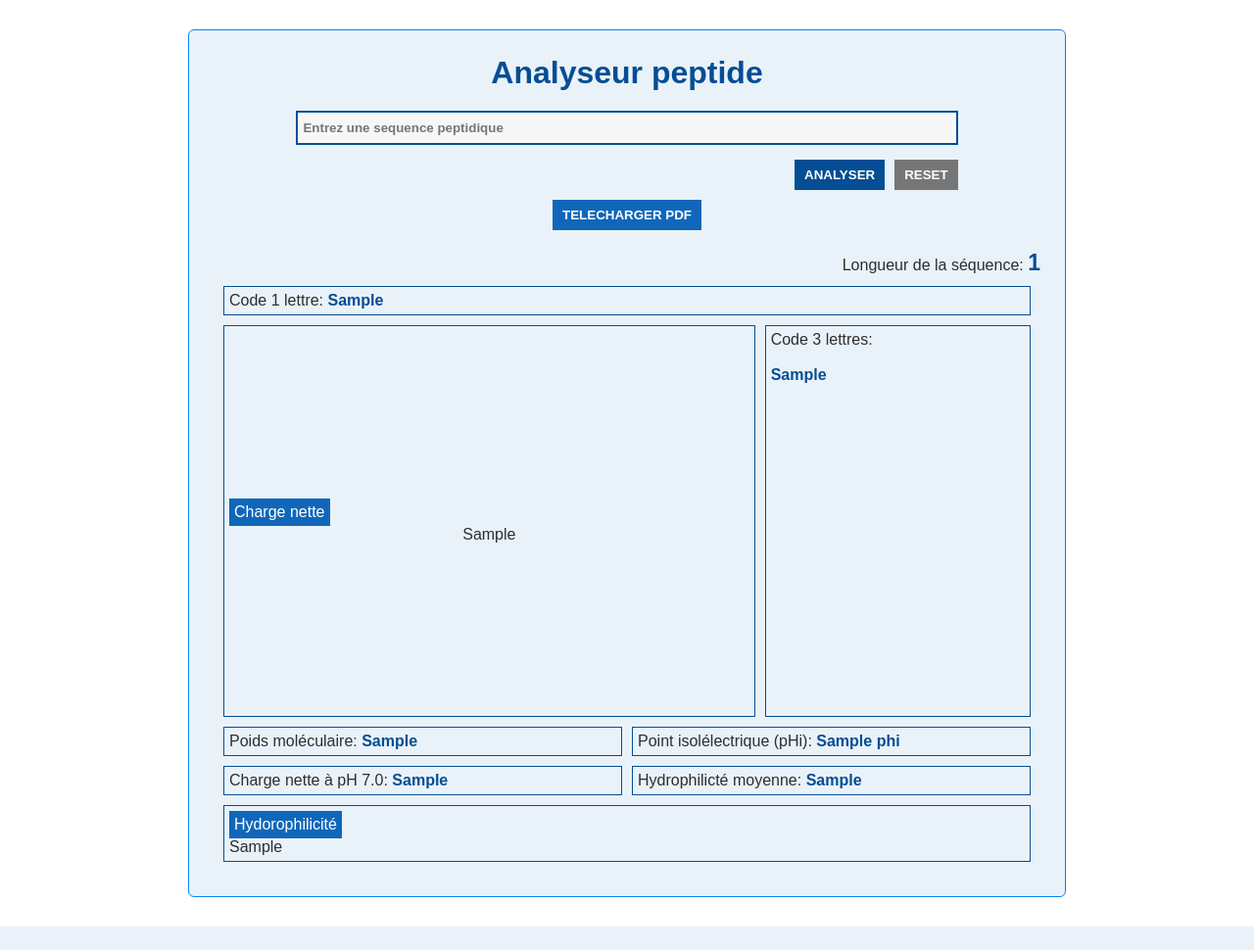
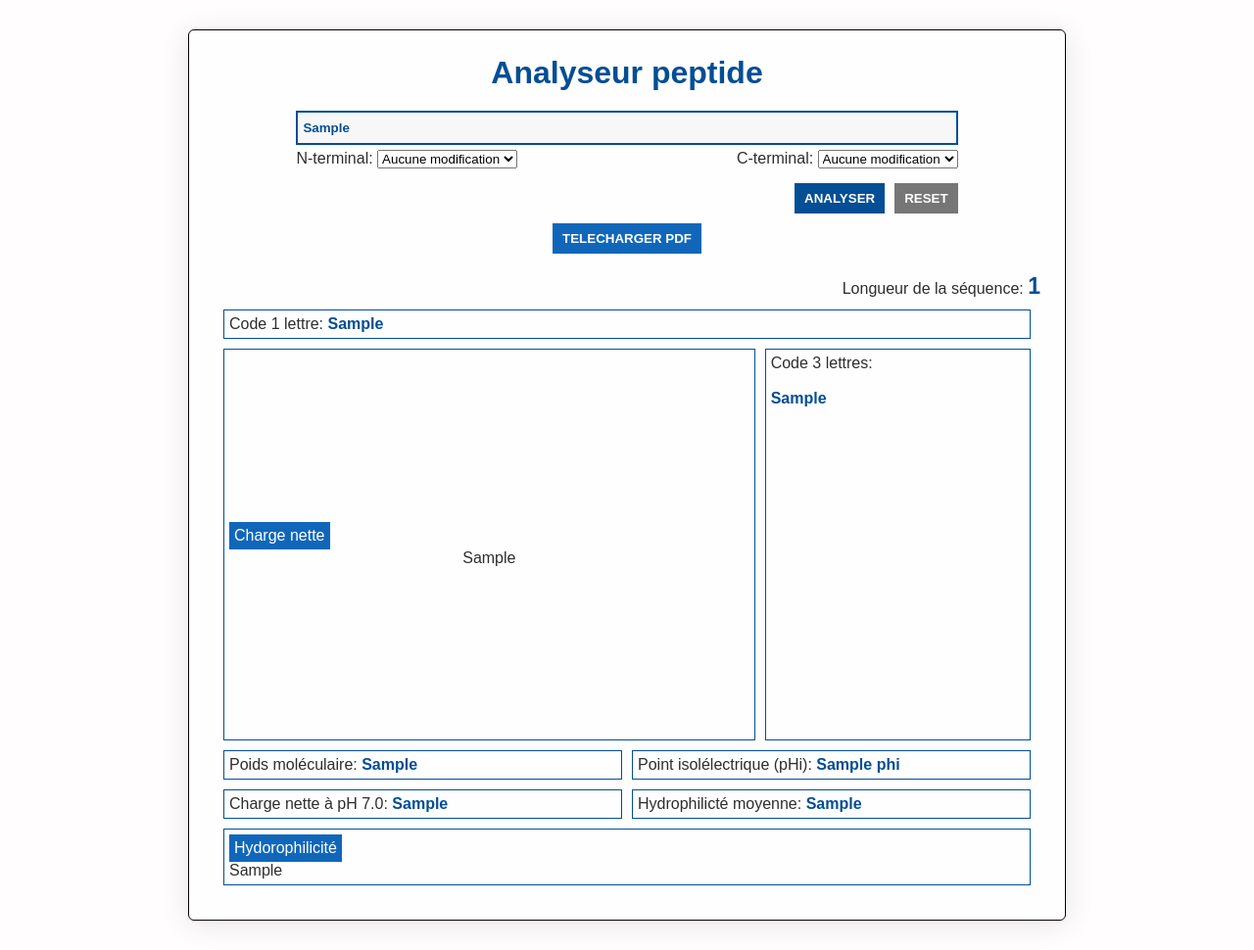
Before and after one commit to Yacine-space/analyseur_peptide, a Flask app: template templates/index.html in a window 1280 px wide. Shown: the whole page at 98% size. Before the commit the page ends 946 px from the top, so only its background shows below. Run offline with Flask 3, Linux system fonts and the light colour scheme; the template is opened without the code that fills it: most values are stand-ins (such as "Sample title", 1, 10 or a date in 2020).

Commit message:
ajout de fonctionalité modification N et C terminal

```diff
--- a/app.py
+++ b/app.py
@@ -33,23 +33,23 @@ extremites = {
     "C_terminale": {"pKa": 2.0, "type": "acide"}
 }
 
-def ph(seq_peptide, proprietes_aa):
+def ph(seq_peptide, proprietes_aa, N_terminal, C_terminal):
     ph = -1
     d={}
 
     while ph<=13:
         ph+=1
         for aa in seq_peptide:
-            charge=infos_peptid(seq_peptide, proprietes_aa, ph)
+            charge=infos_peptid(seq_peptide, proprietes_aa, ph, N_terminal, C_terminal)
             d[ph]=charge
 
     return d
 
-def infos_peptid(seq_peptide, proprietes_aa,ph):
-
+def infos_peptid(seq_peptide, proprietes_aa,ph, N_terminal, C_terminal):
+    charge_N_term=0
+    charge_C_term=0
     fra_base=0
     fra_acide=0
-
     for aa in seq_peptide:
         if aa in proprietes_aa:
             if proprietes_aa[aa]["type"]=="acide":
@@ -64,25 +64,28 @@ def infos_peptid(seq_peptide, proprietes_aa,ph):
         charge_nette=fra_base-fra_acide
         charge_nette+= -1/(1+10**(2-ph)) #extrimité c-ter
         charge_nette+= 1/(1+10**(ph-9))  #extrimité N--ter
-
+    charge_N_term, charge_C_term,_,_ = modification(N_terminal, C_terminal)   #ajout charges des modifications N et C term
+    charge_nette=charge_nette+charge_N_term+charge_C_term
     return charge_nette
 
-def masse_mol(seq_peptide, proprietes_aa):
+def masse_mol(seq_peptide, proprietes_aa, N_terminal, C_terminal):
+    _,_,poids_mol_N,poids_mol_C=modification(N_terminal,C_terminal)
     masse_mol_tot=0
     for aa in seq_peptide:
         if aa in proprietes_aa:
             masse_mol_tot+=proprietes_aa[aa]["masse_moleculaire"]
 
     masse_mol_pep=masse_mol_tot-(len(seq_peptide)-1)*18.015 #soustraire les liaisons hydro
+    masse_mol_pep=masse_mol_pep+poids_mol_N+poids_mol_C #ajout masse moléculaire des modifications N et C term
     return masse_mol_pep
 
-def calc_phi(seq_peptide, proprietes_aa):
+def calc_phi(seq_peptide, proprietes_aa, N_terminal, C_terminal):
     ph=0
     e={}
     while ph<14:
         ph+=0.01
         ph= round(ph, 2)
-        phi=infos_peptid(seq_peptide, proprietes_aa, ph)
+        phi=infos_peptid(seq_peptide, proprietes_aa, ph, N_terminal, C_terminal)
         e[ph]=phi
         isoelectric_point=0
         peite_valeur_charge=float('inf')
@@ -103,8 +106,8 @@ def hydrophilie_moyenne(seq_peptide, proprietes_aa):
         hydro_moy= round(hydro_moy,2)
     return hydro_moy
 
-def charge_nette_ph_7(seq_peptide, proprietes_aa):
-    charge_nette= ph(seq_peptide, proprietes_aa)
+def charge_nette_ph_7(seq_peptide, proprietes_aa, N_terminal, C_terminal):
+    charge_nette= ph(seq_peptide, proprietes_aa, N_terminal, C_terminal)
     charge_nette_ph_7= charge_nette[7]
     charge_nette_ph_7= round(charge_nette_ph_7, 2)
     return charge_nette_ph_7
@@ -121,9 +124,9 @@ def letter_code(seq_peptide, proprietes_aa):
     letter_code_str="-".join(letter_code)
     return letter_code_str
 
-def charge_vs_ph(seq_peptide, proprietes_aa):
+def charge_vs_ph(seq_peptide, proprietes_aa, N_terminal, C_terminal):
     valeurs_ph= np.arange(0, 14.1, 0.1)
-    charges = [infos_peptid(seq_peptide, proprietes_aa, ph) for ph in valeurs_ph]
+    charges = [infos_peptid(seq_peptide, proprietes_aa, ph, N_terminal, C_terminal) for ph in valeurs_ph]
     return valeurs_ph, charges
 
 def aa_vs_hydrophilicte (seq_peptide, proprietes_aa):
@@ -143,17 +146,59 @@ def aa_vs_hydrophilicte (seq_peptide, proprietes_aa):
             couleur.append('grey')
 
     return aa_list, hydro_list, couleur
+
+def modification(N_terminal, C_terminal):
+    if N_terminal == "no_modif":
+        charge_N_term=0
+        poids_mol_N=0
+    elif N_terminal == "acetylation":
+        charge_N_term= -1
+        poids_mol_N= 43
+    elif N_terminal == "biotine":
+        charge_N_term= 0
+        poids_mol_N=28
+    elif N_terminal=="formylation":
+        charge_N_term= 0
+        poids_mol_N=28
+    elif N_terminal=="dansyl":
+        charge_N_term= 0
+        poids_mol_N=249
+    elif N_terminal=="pyroglutamate":
+        charge_N_term=-1
+        poids_mol_N=-18
+    if C_terminal=="no_modif":
+        charge_C_term=0
+        poids_mol_C=0
+    elif C_terminal== "amidation":
+        charge_C_term= 1
+        poids_mol_C= -17
+    elif C_terminal == "cyclisation":
+        charge_C_term= 0
+        poids_mol_C= -18
+    elif C_terminal=="esterification":
+        charge_C_term= 0
+        poids_mol_C= 14
+    elif C_terminal=="biotine":
+        charge_C_term= 0
+        poids_mol_C= 340
+    return charge_N_term, charge_C_term, poids_mol_N, poids_mol_C
+
+
 app = Flask(__name__)
 
 @app.route('/', methods=["GET", "POST"])
 def home():
     seq_peptide=""
     stat= None
+    N_terminal=""
+    C_terminal=""
     error_message = None
     graph_1_html= ""
     graph_2_html = ""
     if request.method == "POST":
         seq_peptide= request.form.get("peptid", "").strip().upper()
+        N_terminal= request.form.get("N_term", "")
+        C_terminal=request.form.get("C_term", "")
         if seq_peptide:
             invalides = sorted({aa for aa in seq_peptide if aa not in proprietes_aa})
 
@@ -167,12 +212,12 @@ def home():
                     "letter_code_1": seq_peptide,
                     'length': length_pep(seq_peptide),
                     "letter_code_3": letter_code(seq_peptide, proprietes_aa),
-                    "poid_mol": masse_mol(seq_peptide, proprietes_aa),
-                    "phi": calc_phi(seq_peptide, proprietes_aa),
-                    "charge_nette_ph_7": charge_nette_ph_7(seq_peptide, proprietes_aa),
+                    "poid_mol": masse_mol(seq_peptide, proprietes_aa, N_terminal, C_terminal),
+                    "phi": calc_phi(seq_peptide, proprietes_aa, N_terminal, C_terminal),
+                    "charge_nette_ph_7": charge_nette_ph_7(seq_peptide, proprietes_aa, N_terminal, C_terminal),
                     "hydro_moy": hydrophilie_moyenne(seq_peptide, proprietes_aa)
                 }
-                valeurs_ph, charges = charge_vs_ph(seq_peptide, proprietes_aa)
+                valeurs_ph, charges = charge_vs_ph(seq_peptide, proprietes_aa, N_terminal, C_terminal)
 
                 fig_charge = go.Figure()
                 fig_charge.add_trace(go.Scatter(
@@ -242,7 +287,9 @@ def home():
         graph2=graph_2_html,
         error_message=error_message,
         seq_peptide=seq_peptide,
-        acid_amine=sorted(proprietes_aa.keys())
+        acid_amine=sorted(proprietes_aa.keys()),
+        N_terminal=N_terminal,
+        C_terminal=C_terminal,
     )
 
 if __name__ == "__main__":
--- a/static/style.css
+++ b/static/style.css
@@ -2,20 +2,25 @@
     margin: 0;
     padding: 0;
     box-sizing: border-box;
+    font-family: Arial, Helvetica, sans-serif;
 }
-
+body{
+    background-color: rgba(255, 253, 253, 0.753);
+}
 .container{
     display: flex;
     flex-direction: column;
     font-family: sans-serif;
     color: rgb(46, 46, 46);
-    background-color: rgb(234, 242, 249);
+    background: rgba(255, 255, 255, 0.2);
+    box-shadow: 0 4px 30px rgba(0, 0, 0, 0.1);
+    border: 1px solid rgba(255, 255, 255, 0.3);
     margin: 30px auto 30px;
     justify-content: center;
     align-items: center;
     width: 70vmax;
     border-radius: 6px;
-    border: solid 1px rgb(8, 131, 247);
+    border: solid 1px rgb(3, 3, 3);
     padding: 25px;
 }
 
@@ -39,6 +44,13 @@ h1{
     padding: 5px;
 }
 
+.modification{
+    display: flex;
+    flex-direction: row;
+    justify-content: space-between;
+    margin-top: 5px;
+}
+
 #message_erreur{
     display: flex;
     font-family: Georgia, 'Times New Roman', Times, serif;
@@ -52,7 +64,7 @@ h1{
     align-items: center;
     justify-content: center;
     margin-top: 10px;
-    background-color: rgba(177, 4, 4, 0.616);
+    background-color: rgba(255, 0, 0, 0.678);
     border-radius: 5px;
     padding: 5px;
 }
--- a/templates/index.html
+++ b/templates/index.html
@@ -10,7 +10,33 @@
     <div class="container">
         <h1>Analyseur peptide</h1>
         <form class="formulaire no-print" method="post">
-            <input type="text" id="peptid" class="peptid" name="peptid" placeholder="Entrez une sequence peptidique">
+            <input type="text" id="peptid" class="peptid" name="peptid" placeholder="Entrez une sequence peptidique" value="{{ seq_peptide }}">
+            <div class="modification">
+                <div class="modif_N_ter">
+                    <label for="N_term">N-terminal:</label>
+                    <select name="N_term" id="N-term">
+                        <option value="no_modif" {% if N_terminal == "no_modif" %}selected{% endif %}>Aucune modification</option>
+                        <option value="acetylation" {% if N_terminal == "acetylation" %}selected{% endif %}>Acétylation</option>
+                        <option value="biotine" {% if N_terminal == "biotine" %}selected{% endif %}>Biotine</option>
+                        <option value="formylation" {% if N_terminal == "formylation" %}selected{% endif %}>Formylation</option>
+                        <option value="dansyl" {% if N_terminal == "dansyl" %}selected{% endif %}>Dansyl</option>
+                        <option value="pyroglutamate"  {% if N_terminal == "pyroglutamate" %}selected{% endif %}>Pyroglutamate</option>
+                    </select>
+                </div>
+                <div class="modif_C_ter">
+                    <label for="C_term">C-terminal:</label>
+                    <select name="C_term" id="C-term">
+                        <option value="no_modif" {% if C_terminal == "no_modif" %}selected{% endif %}>Aucune modification</option>
+                        <option value="amidation" {% if C_terminal == "amidation" %}selected{% endif %}>Amidation</option>
+                        <option value="cyclisation" {% if C_terminal == "cyclisation" %}selected{% endif %}>Cyclisation</option>
+                        <option value="esterification" {% if C_terminal == "esterification" %}selected{% endif %}>Estérification</option>
+                        <option value="biotine"{% if C_terminal == "biotine" %}selected{% endif %}>Biotine</option>
+
+                    </select>
+
+                </div>
+            </div>
+
             <div class="block_error"  style="display: {{ 'flex' if error_message else 'none' }}"><img src="{{ url_for('static', filename='images/warning-svgrepo-com.svg') }}" alt="Logo"><p id="message_erreur">{{ error_message }}</p></div>
             <div class="action_buttons">
                 <button class="submit_btn" type="submit">ANALYSER</button>
```
